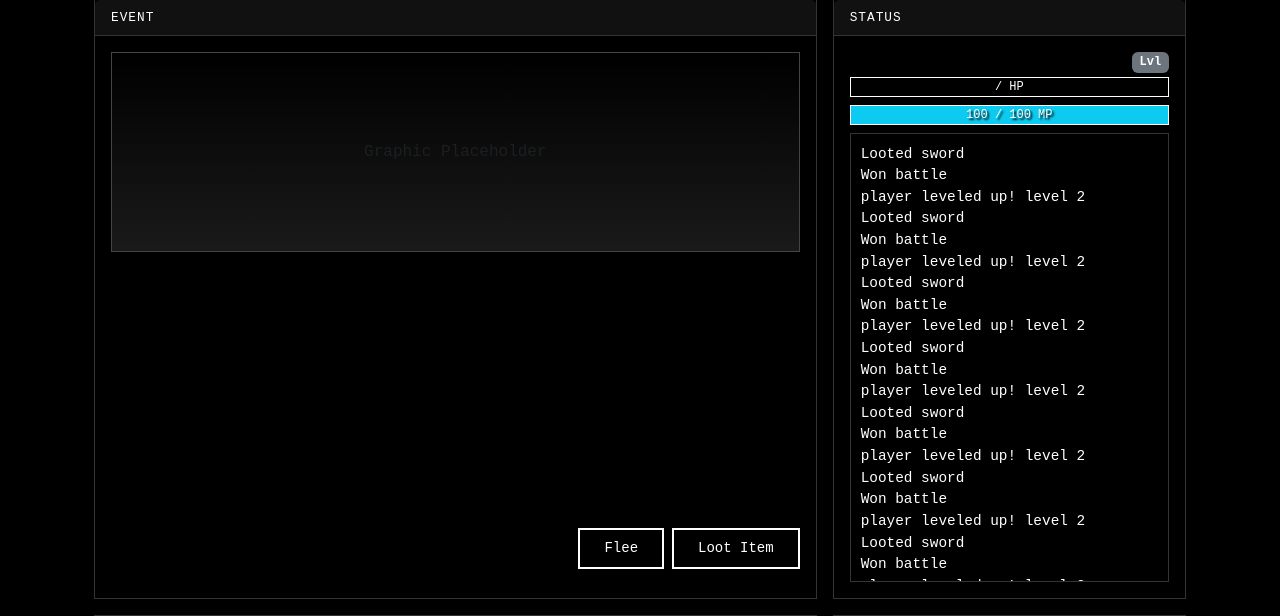
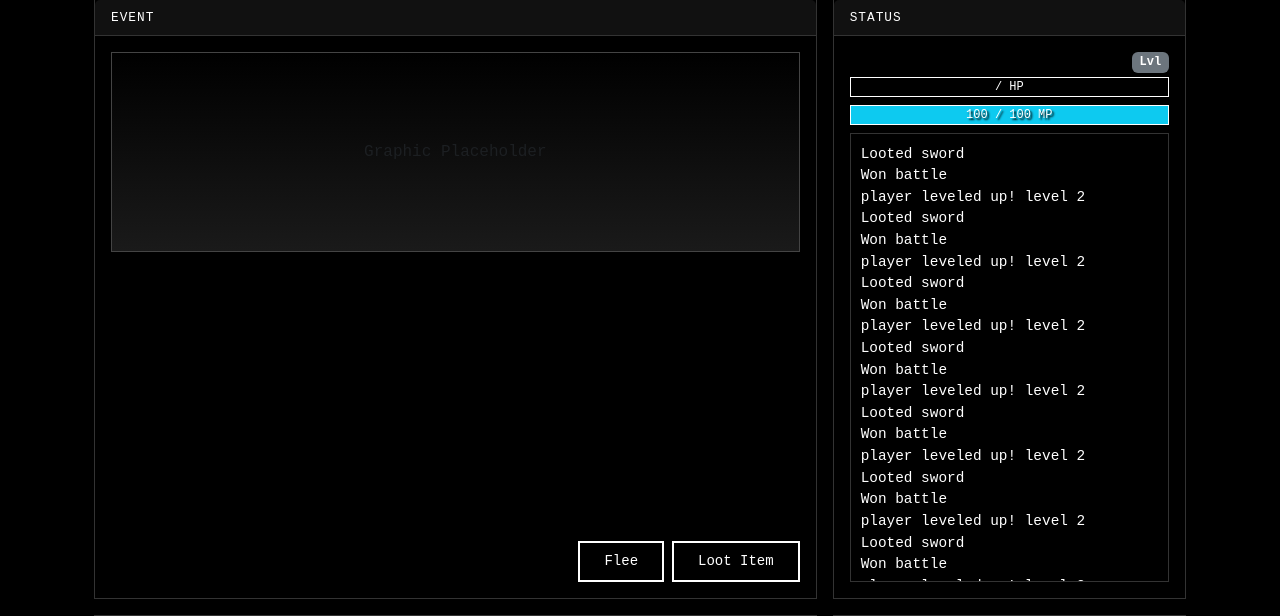
Before and after one commit to jokodev901/qumud, a Django app: template world/templates/map.html in a window 1280 px wide. Shown: the part 76-692 px from the top of the page. Run offline with Django 5.2, Linux system fonts and the light colour scheme; the template is opened without the code that fills it, so the values that code supplies are empty; some libraries are stand-ins or nearby versions.

Commit message:
Fixed missing user refresh on travel, tweaked event window to have more consistent sizing

```diff
--- a/world/templates/map.html
+++ b/world/templates/map.html
@@ -9,15 +9,17 @@
                 <div class="card-header d-flex justify-content-between">
                     <span>Event</span>
                 </div>
-                <div id="event-card-body" class="card-body d-flex flex-column flex-grow-1 minheight0">
-                    <div id="event-card-swap" class="d-flex flex-column minheight0">
-                        <div class="event-graphic position-relative" style="min-height: 200px;">
+                <div id="event-card-body" class="card-body d-flex flex-column minheight0">
+                    <div id="event-card-swap" class="d-flex flex-column flex-grow-1 minheight0">
+
+                        <div class="event-graphic position-relative flex-shrink-0" style="min-height: 200px;">
                             <span class="text-muted italic">Graphic Placeholder</span>
                             {% for enemy in event.enemies %}
                             {{ enemy.template.svg|safe }}
                             {% endfor %}
                         </div>
-                        <div class="scroll-window mb-3 overflow-auto" style="min-height: 250px;">
+
+                        <div class="scroll-window my-3 overflow-auto flex-grow-1 minheight0">
                             {% for enemy in event.enemies %}
                             <div class="text-success">You encountered a lvl {{ enemy.level }} {{ enemy.name }}</div>
                             {% endfor %}
@@ -25,10 +27,11 @@
                             <div class="text-white">You encountered player {{ player.name }}</div>
                             {% endfor %}
                         </div>
-                    </div>
-                    <div class="d-flex gap-2 justify-content-end">
-                        <button class="btn btn-sm btn-dark-outline px-4">Flee</button>
-                        <button class="btn btn-sm btn-dark-outline px-4">Loot Item</button>
+
+                        <div class="d-flex gap-2 justify-content-end mt-auto flex-shrink-0">
+                            <button class="btn btn-sm btn-dark-outline px-4">Flee</button>
+                            <button class="btn btn-sm btn-dark-outline px-4">Loot Item</button>
+                        </div>
                     </div>
                 </div>
             </div>
--- a/world/views.py
+++ b/world/views.py
@@ -522,6 +522,9 @@ class Travel(BaseView):
                 context['travel'] = self.get_travel_data(player=player)
                 templates = ('partials/travel.html', 'partials/event.html')
 
+                player.owner.last_refresh = time.time()
+                player.owner.save(update_fields=['last_refresh'])
+
                 return self.render_partials(templates, context)
 
             return HttpResponse('Invalid selection', status=400)
```
Also changed, not shown: world/templates/partials/event.html (+10 -3 lines).
